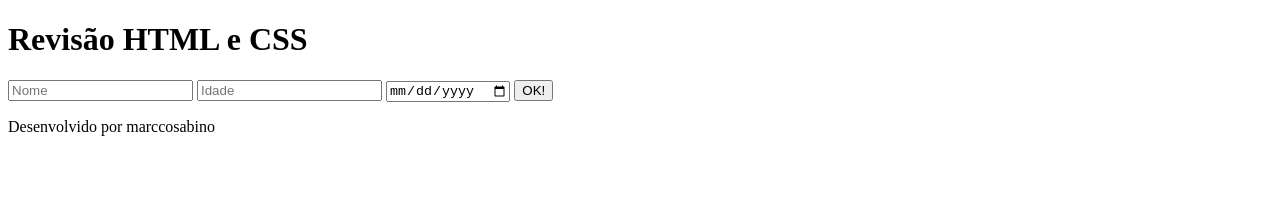
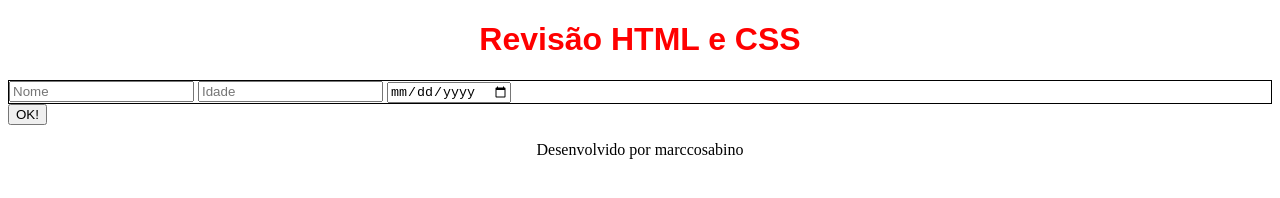
Before and after one commit to marccosabino/programacao_web_ads, a plain HTML site: page index.html in a window 1280 px wide. Drawn offline with Linux system fonts and the light colour scheme.

Commit message:
Alterações 2

```diff
--- /dev/null
+++ b/estilos.css
@@ -0,0 +1,14 @@
+#titulo {
+    color: red;
+    text-align: center;
+    font-family: Arial, Helvetica, sans-serif;
+}
+
+.texto-paragrafo {
+    text-align: center;
+}
+
+.entradas-usuario {
+    border: 1px solid;
+
+}
--- a/index.html
+++ b/index.html
@@ -4,15 +4,18 @@
     <meta charset="UTF-8">
     <meta name="viewport" content="width=device-width, initial-scale=1.0">
     <title>Revisão HTML e CSS</title>
+    <link rel="stylesheet" href="estilos.css">
 </head>
 <body>
-    <h1>Revisão HTML e CSS</h1>
-    <input type="text" placeholder="Nome">
-    <input type="number" placeholder="Idade">
-    <input type="date">
+    <h1 id="titulo">Revisão HTML e CSS</h1>
+    <div class="entradas-usuario">
+        <input type="text" placeholder="Nome">
+        <input type="number" placeholder="Idade">
+        <input type="date">
+    </div>
     <button>OK!</button>
     <footer>
-        <p>Desenvolvido por marccosabino</p>
+        <p class="texto-paragrafo">Desenvolvido por marccosabino</p>
     </footer>
 </body>
 </html>
```
